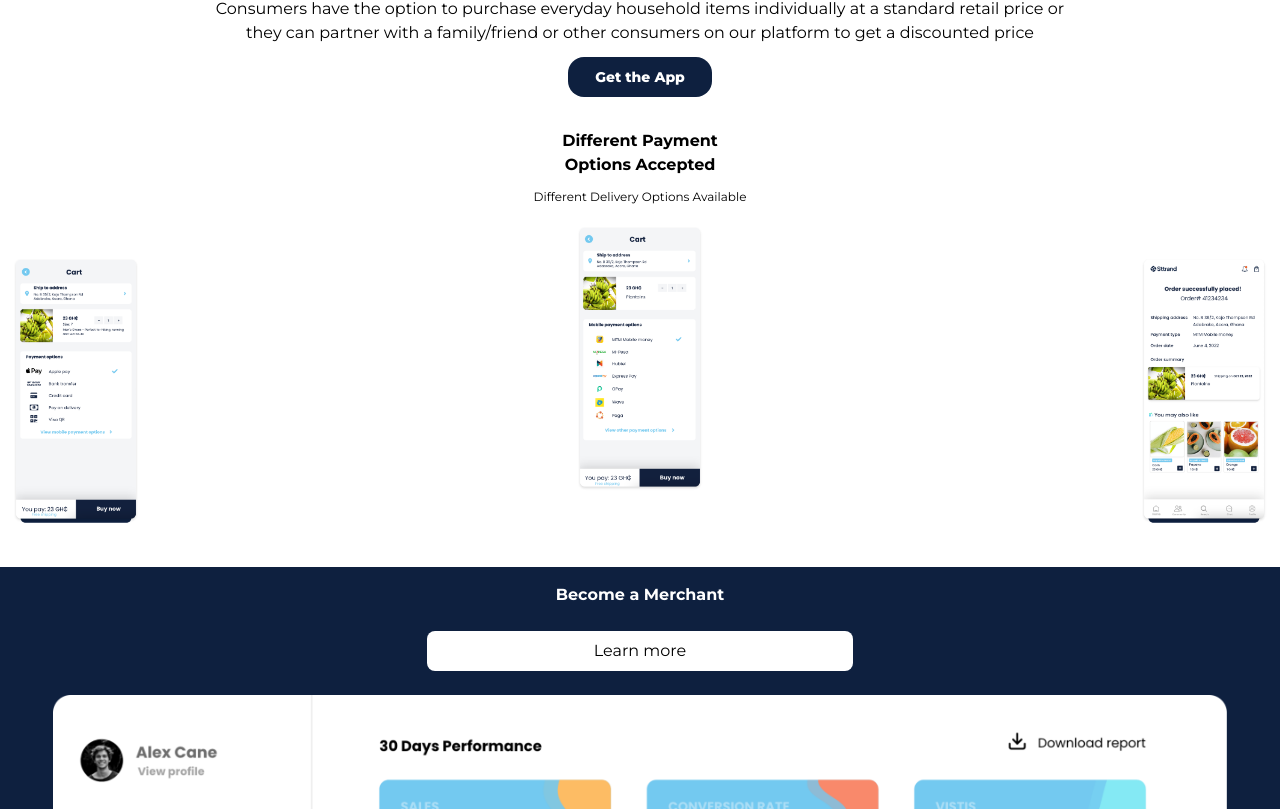
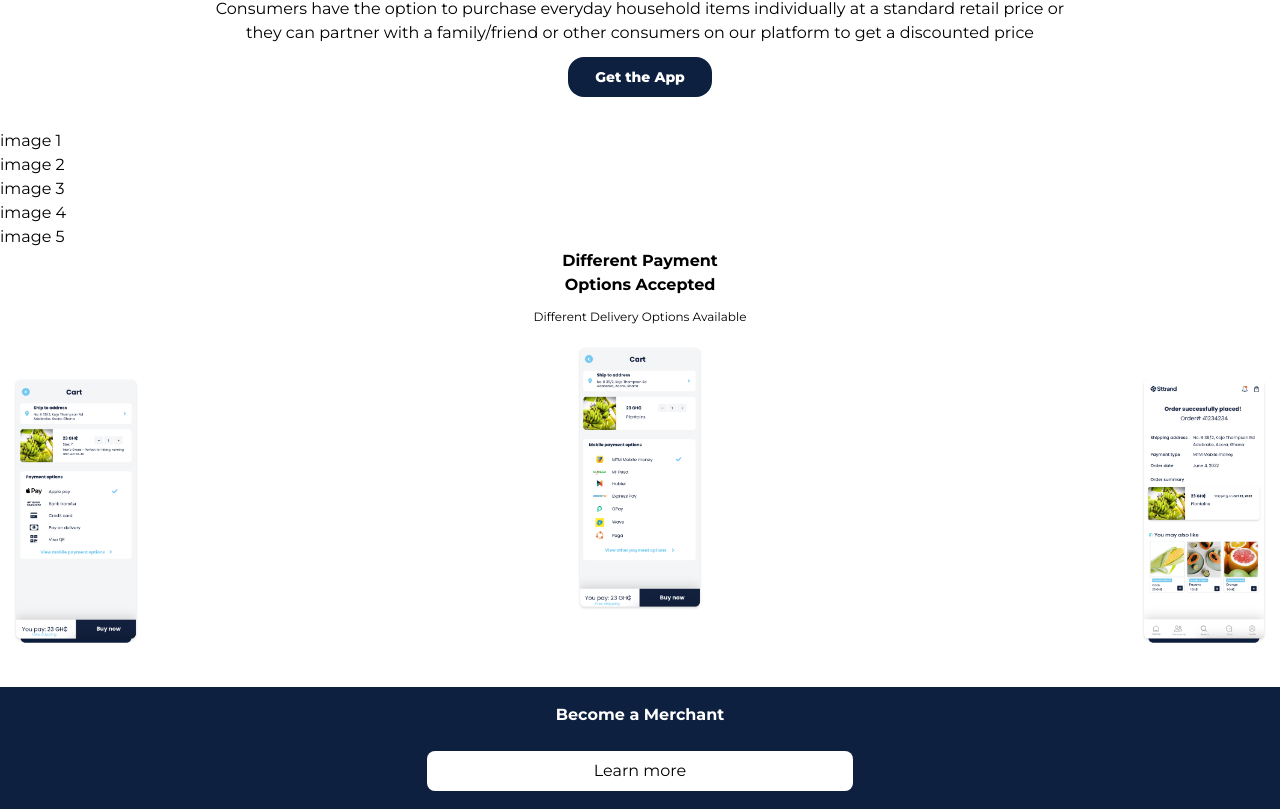
Before and after one commit to aapetsi/sttrand-website, a Next.js app: page / in a window 1280 px wide. Shown: the part 1051-1860 px from the top of the page. Built offline with nearby package versions, Linux system fonts and the light colour scheme.

Commit message:
chore: add section for image flow

```diff
--- a/pages/index.jsx
+++ b/pages/index.jsx
@@ -45,6 +45,14 @@ export default function Home() {
 
       <div className='bg-deep-blue flex flex-col justify-center text-center w-36 mx-auto h-10 mb-8 rounded-2xl'>
         <p className='text-white font-black text-sm'>Get the App</p>
+      </div>
+
+      <div>
+        <div className="">image 1</div>
+        <div className="">image 2</div>
+        <div className="">image 3</div>
+        <div className="">image 4</div>
+        <div className="">image 5</div>
       </div>
 
       <div>
```
